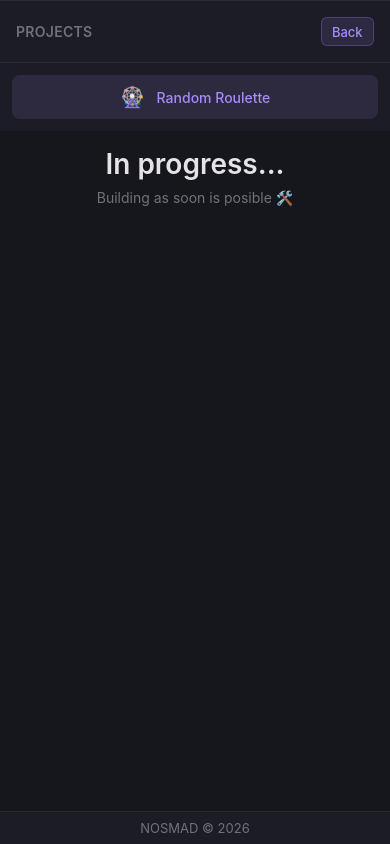
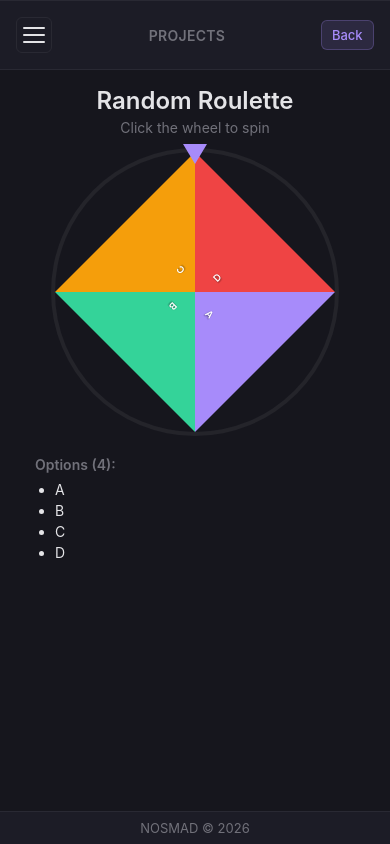
Before and after one commit to Richardson94/NOSMAD-app, an Angular app: page /random-roulette in a window 390 px wide. Built offline with nearby package versions, Linux system fonts and the light colour scheme.

Commit message:
feat(responsive-menu): implemented styles for responsive menu

```diff
--- a/src/app/components/sidebar-menu/sidebar-menu.component.html
+++ b/src/app/components/sidebar-menu/sidebar-menu.component.html
@@ -1,5 +1,16 @@
 <aside class="sidebar-menu" aria-label="Menú de proyectos">
   <div class="sidebar-menu__header">
+    <button
+      type="button"
+      class="sidebar-menu__hamburger"
+      aria-label="Abrir o cerrar menú"
+      [attr.aria-expanded]="menuOpen"
+      (click)="toggleMenu()"
+    >
+      <span class="sidebar-menu__hamburger-bar"></span>
+      <span class="sidebar-menu__hamburger-bar"></span>
+      <span class="sidebar-menu__hamburger-bar"></span>
+    </button>
     <h2 class="sidebar-menu__title">Projects</h2>
     <div class="sidebar-menu__actions">
       @if (showBackButton) {
@@ -7,8 +18,8 @@
       }
     </div>
   </div>
-  <nav class="sidebar-menu__nav">
-    <a routerLink="/random-roulette" routerLinkActive="sidebar-menu__nav-item--active" class="sidebar-menu__nav-item">
+  <nav class="sidebar-menu__nav" [class.sidebar-menu__nav--open]="menuOpen">
+    <a routerLink="/random-roulette" routerLinkActive="sidebar-menu__nav-item--active" class="sidebar-menu__nav-item" (click)="closeMenu()">
       <span class="sidebar-menu__nav-icon" aria-hidden="true">🎡</span>
       <span>Random Roulette</span>
     </a>
--- a/src/app/components/sidebar-menu/sidebar-menu.component.scss
+++ b/src/app/components/sidebar-menu/sidebar-menu.component.scss
@@ -14,6 +14,40 @@
     gap: 0.5rem;
     padding: 1.25rem 1rem;
     border-bottom: 1px solid var(--dashboard-border);
+  }
+
+  &__hamburger {
+    display: none;
+    flex-direction: column;
+    justify-content: center;
+    gap: 5px;
+    width: 2.25rem;
+    height: 2.25rem;
+    padding: 0.35rem;
+    background: transparent;
+    border: 1px solid var(--dashboard-border);
+    border-radius: 0.375rem;
+    cursor: pointer;
+    color: var(--dashboard-text);
+    transition: background 0.2s ease;
+
+    &:hover {
+      background: rgba(255, 255, 255, 0.06);
+    }
+
+    &:focus-visible {
+      outline: 2px solid var(--dashboard-accent);
+      outline-offset: 2px;
+    }
+  }
+
+  &__hamburger-bar {
+    display: block;
+    width: 100%;
+    height: 2px;
+    background: currentColor;
+    border-radius: 1px;
+    transition: transform 0.2s ease, opacity 0.2s ease;
   }
 
   &__title {
@@ -97,11 +131,21 @@
     border-left: none;
     border-top: 1px solid var(--dashboard-border);
 
+    &__hamburger {
+      display: flex;
+      flex-shrink: 0;
+    }
+
     &__nav {
+      display: none;
       flex-direction: row;
       flex-wrap: wrap;
       justify-content: center;
       padding: 0.75rem;
+
+      &--open {
+        display: flex;
+      }
     }
 
     &__nav-item {
--- a/src/app/components/sidebar-menu/sidebar-menu.component.ts
+++ b/src/app/components/sidebar-menu/sidebar-menu.component.ts
@@ -9,7 +9,17 @@ import { Router, RouterLink, RouterLinkActive } from '@angular/router';
   styleUrl: './sidebar-menu.component.scss',
 })
 export class SidebarMenuComponent {
+  menuOpen = false;
+
   constructor(private router: Router) {}
+
+  toggleMenu(): void {
+    this.menuOpen = !this.menuOpen;
+  }
+
+  closeMenu(): void {
+    this.menuOpen = false;
+  }
 
   get showBackButton(): boolean {
     const tree = this.router.createUrlTree(['/welcome']);
--- a/src/app/projects/random-roulette/random-roulette.component.html
+++ b/src/app/projects/random-roulette/random-roulette.component.html
@@ -1,4 +1,53 @@
 <div class="roulette">
-  <h1 class="roulette__title">In progress...</h1>
-  <p class="roulette__subtitle">Building as soon is posible 🛠️</p>
+  <h2 class="roulette__title">Random Roulette</h2>
+  <p class="roulette__subtitle">Click the wheel to spin</p>
+
+  <div class="roulette__wheel-wrap">
+    <div class="roulette__pointer" aria-hidden="true"></div>
+    <div
+      class="roulette__wheel"
+      [class.roulette__wheel--spinning]="spinning"
+      [style.transform]="'rotate(' + wheelRotation + 'deg)'"
+      (transitionend)="onTransitionEnd()"
+      (click)="spin()"
+      role="button"
+      [attr.aria-label]="spinning ? 'Spinning...' : 'Spin the roulette'"
+      tabindex="0"
+      (keydown.enter)="spin()"
+      (keydown.space)="spin(); $event.preventDefault()"
+    >
+      @for (option of options; track option; let i = $index) {
+        <div
+          class="roulette__segment"
+          [style.background]="getSegmentColor(i)"
+          [style.transform]="'rotate(' + (i * segmentAngle) + 'deg)'"
+          [style.clip-path]="getSegmentClipPath()"
+        ></div>
+      }
+      @for (option of options; track option; let i = $index) {
+        <div
+          class="roulette__segment-label"
+          [style.transform]="'rotate(' + (i * segmentAngle + segmentAngle / 2) + 'deg)'"
+        >
+          <span class="roulette__segment-text">{{ option }}</span>
+        </div>
+      }
+    </div>
+  </div>
+
+  <div class="roulette__options">
+    <p class="roulette__options-title">Options ({{ count }}):</p>
+    <ul class="roulette__options-list">
+      @for (option of options; track option) {
+        <li class="roulette__options-item">{{ option }}</li>
+      }
+    </ul>
+  </div>
+
+  @if (winner !== null) {
+    <div class="roulette__winner" role="status">
+      <span class="roulette__winner-label">Winner:</span>
+      <strong class="roulette__winner-name">{{ winner }}</strong>
+    </div>
+  }
 </div>
--- a/src/app/projects/random-roulette/random-roulette.component.scss
+++ b/src/app/projects/random-roulette/random-roulette.component.scss
@@ -1,28 +1,156 @@
+$wheel-size: min(280px, 80vmin);
+
 .roulette {
   padding: 1.5rem;
   min-height: 100%;
   display: flex;
   flex-direction: column;
   align-items: center;
-  justify-content: center;
   text-align: center;
+  color: var(--dashboard-text, #e4e4e7);
+}
 
-  &__title {
-    margin: 0;
-    font-size: clamp(1.75rem, 5vw, 2.5rem);
-    font-weight: 600;
-    color: var(--dashboard-text, #1a1a2e);
+.roulette__title {
+  margin: 0 0 0.25rem 0;
+  font-size: clamp(1.5rem, 4vw, 2rem);
+  font-weight: 600;
+  color: var(--dashboard-text);
+}
+
+.roulette__subtitle {
+  margin: 0 0 1rem 0;
+  font-size: clamp(0.875rem, 2vw, 1rem);
+  color: var(--dashboard-muted, #71717a);
+}
+
+.roulette__wheel-wrap {
+  position: relative;
+  width: $wheel-size;
+  height: $wheel-size;
+  margin: 0 auto 1.5rem;
+  flex-shrink: 0;
+}
+
+.roulette__pointer {
+  position: absolute;
+  top: -8px;
+  left: 50%;
+  transform: translateX(-50%);
+  width: 0;
+  height: 0;
+  border-left: 12px solid transparent;
+  border-right: 12px solid transparent;
+  border-top: 20px solid var(--dashboard-accent, #a78bfa);
+  z-index: 2;
+  pointer-events: none;
+}
+
+.roulette__wheel {
+  position: relative;
+  width: 100%;
+  height: 100%;
+  border-radius: 50%;
+  overflow: hidden;
+  cursor: pointer;
+  transition: transform 4s cubic-bezier(0.17, 0.67, 0.12, 0.99);
+  box-shadow: 0 0 0 4px var(--dashboard-border, rgba(255, 255, 255, 0.1));
+  touch-action: manipulation;
+  user-select: none;
+
+  &--spinning {
+    cursor: wait;
+    pointer-events: none;
   }
+}
 
-  &__subtitle {
-    margin-top: 0.5rem;
-    font-size: clamp(0.875rem, 2.5vw, 1rem);
-    color: var(--dashboard-muted, #64748b);
-  }
+/* Cuña sólida por segmento (color entero, sin degradado) */
+.roulette__segment {
+  position: absolute;
+  left: 50%;
+  top: 50%;
+  width: 50%;
+  height: 50%;
+  transform-origin: 0 0;
+  pointer-events: none;
+}
+
+.roulette__segment-label {
+  position: absolute;
+  left: 50%;
+  top: 50%;
+  width: 42%;
+  transform-origin: 0 0;
+  display: flex;
+  align-items: center;
+  padding-left: 8%;
+  pointer-events: none;
+}
+
+.roulette__segment-text {
+  font-size: clamp(0.6rem, 2vw, 0.85rem);
+  font-weight: 600;
+  color: #fff;
+  text-shadow: 0 1px 2px rgba(0, 0, 0, 0.5);
+  white-space: nowrap;
+  overflow: hidden;
+  text-overflow: ellipsis;
+  max-width: 100%;
+}
+
+.roulette__options {
+  margin-bottom: 1rem;
+  text-align: left;
+  max-width: 320px;
+  width: 100%;
+}
+
+.roulette__options-title {
+  margin: 0 0 0.5rem 0;
+  font-size: 0.875rem;
+  font-weight: 600;
+  color: var(--dashboard-muted);
+}
+
+.roulette__options-list {
+  margin: 0;
+  padding-left: 1.25rem;
+  font-size: 0.875rem;
+  color: var(--dashboard-text);
+}
+
+.roulette__options-item {
+  margin-bottom: 0.25rem;
+}
+
+.roulette__winner {
+  padding: 0.75rem 1.25rem;
+  background: rgba(167, 139, 250, 0.15);
+  border: 1px solid rgba(167, 139, 250, 0.3);
+  border-radius: 0.5rem;
+  margin-top: 0.5rem;
+  min-width: 200px;
+}
+
+.roulette__winner-label {
+  display: block;
+  font-size: 0.75rem;
+  text-transform: uppercase;
+  letter-spacing: 0.05em;
+  color: var(--dashboard-muted);
+  margin-bottom: 0.25rem;
+}
+
+.roulette__winner-name {
+  font-size: 1.25rem;
+  color: var(--dashboard-accent);
 }
 
 @media (max-width: 768px) {
   .roulette {
     padding: 1rem;
   }
+
+  .roulette__segment-text {
+    font-size: 0.6rem;
+  }
 }
--- a/src/app/projects/random-roulette/random-roulette.component.ts
+++ b/src/app/projects/random-roulette/random-roulette.component.ts
@@ -7,4 +7,84 @@ import { Component } from '@angular/core';
   templateUrl: './random-roulette.component.html',
   styleUrl: './random-roulette.component.scss',
 })
-export class RandomRouletteComponent {}
+export class RandomRouletteComponent {
+  /** Array de opciones: puede tener N elementos. */
+  options: string[] = [
+    'A',
+    'B',
+    'C',
+    'D'
+  ];
+
+  /** Paleta de colores sólidos (se repite si hay más opciones que colores). */
+  readonly segmentColors = [
+    '#a78bfa',
+    '#34d399',
+    '#f59e0b',
+    '#ef4444',
+    '#8b5cf6',
+    '#06b6d4',
+    '#ec4899',
+    '#84cc16',
+    '#f97316',
+    '#14b8a6',
+  ];
+
+  spinning = false;
+  winner: string | null = null;
+  currentRotation = 0;
+  wheelRotation = 0;
+
+  get count(): number {
+    return Math.max(1, this.options.length);
+  }
+
+  get segmentAngle(): number {
+    return 360 / this.count;
+  }
+
+  getSegmentColor(index: number): string {
+    return this.segmentColors[index % this.segmentColors.length];
+  }
+
+  /** clip-path para un segmento en forma de cuña (wedge). */
+  getSegmentClipPath(): string {
+    const rad = (this.segmentAngle * Math.PI) / 180;
+    const x = 100 * Math.cos(rad);
+    const y = 100 * Math.sin(rad);
+    return `polygon(0 0, 100% 0, ${x}% ${y}%)`;
+  }
+
+  spin(): void {
+    if (this.spinning || this.count === 0) return;
+    this.spinning = true;
+    this.winner = null;
+
+    const winnerIndex = Math.floor(Math.random() * this.count);
+    const fullSpins = 5;
+    const segmentCenter = winnerIndex * this.segmentAngle + this.segmentAngle / 2;
+    const pointerAngle = 270;
+    const finalRotation =
+      this.currentRotation +
+      fullSpins * 360 +
+      (pointerAngle - segmentCenter);
+
+    this.currentRotation = finalRotation;
+    this.wheelRotation = this.currentRotation;
+  }
+
+  /** Índice del segmento que está bajo el puntero (arriba = 270°) según la rotación actual. */
+  getWinnerIndexFromRotation(rotationDeg: number): number {
+    const r = ((rotationDeg % 360) + 360) % 360;
+    const angleInWheelAtPointer = (270 - r + 360) % 360;
+    const index = Math.floor(angleInWheelAtPointer / this.segmentAngle);
+    return Math.min(index, this.count - 1);
+  }
+
+  onTransitionEnd(): void {
+    if (!this.spinning) return;
+    const winnerIndex = this.getWinnerIndexFromRotation(this.wheelRotation);
+    this.winner = this.options[winnerIndex];
+    this.spinning = false;
+  }
+}
```
